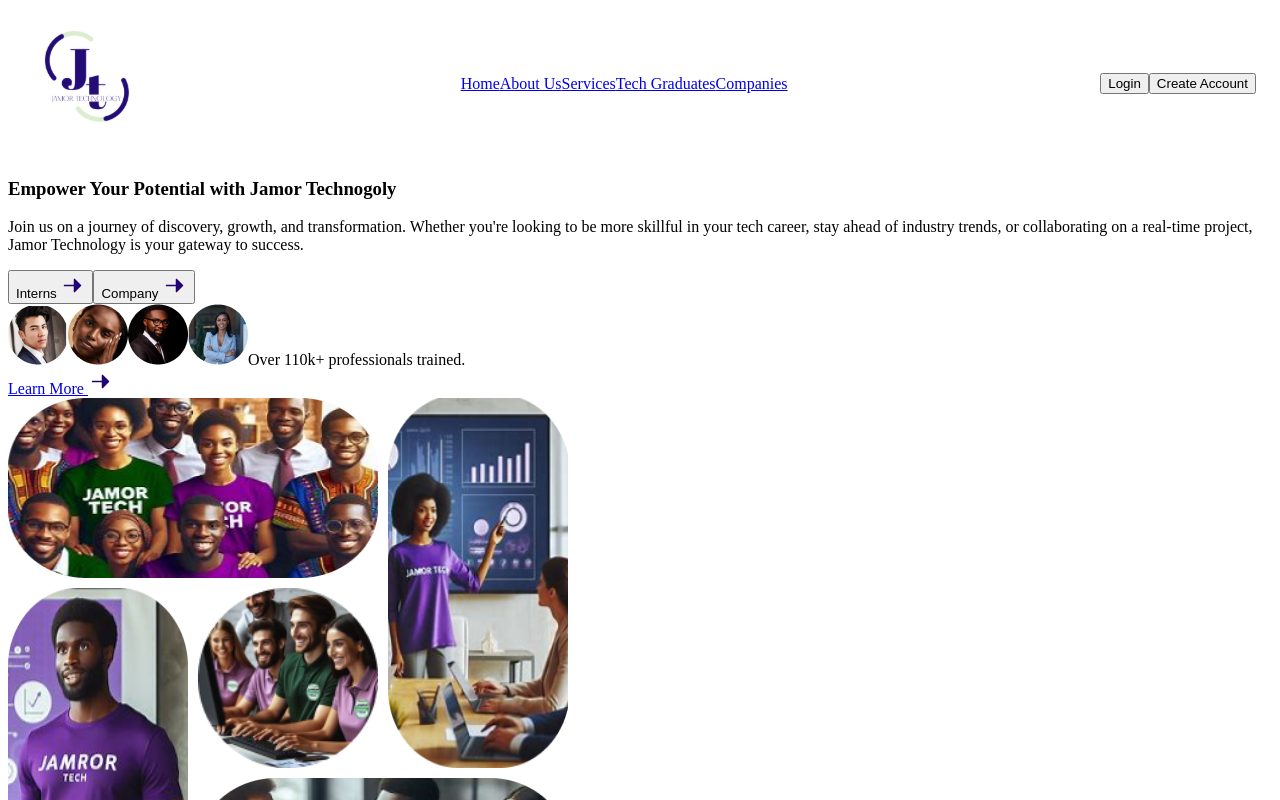
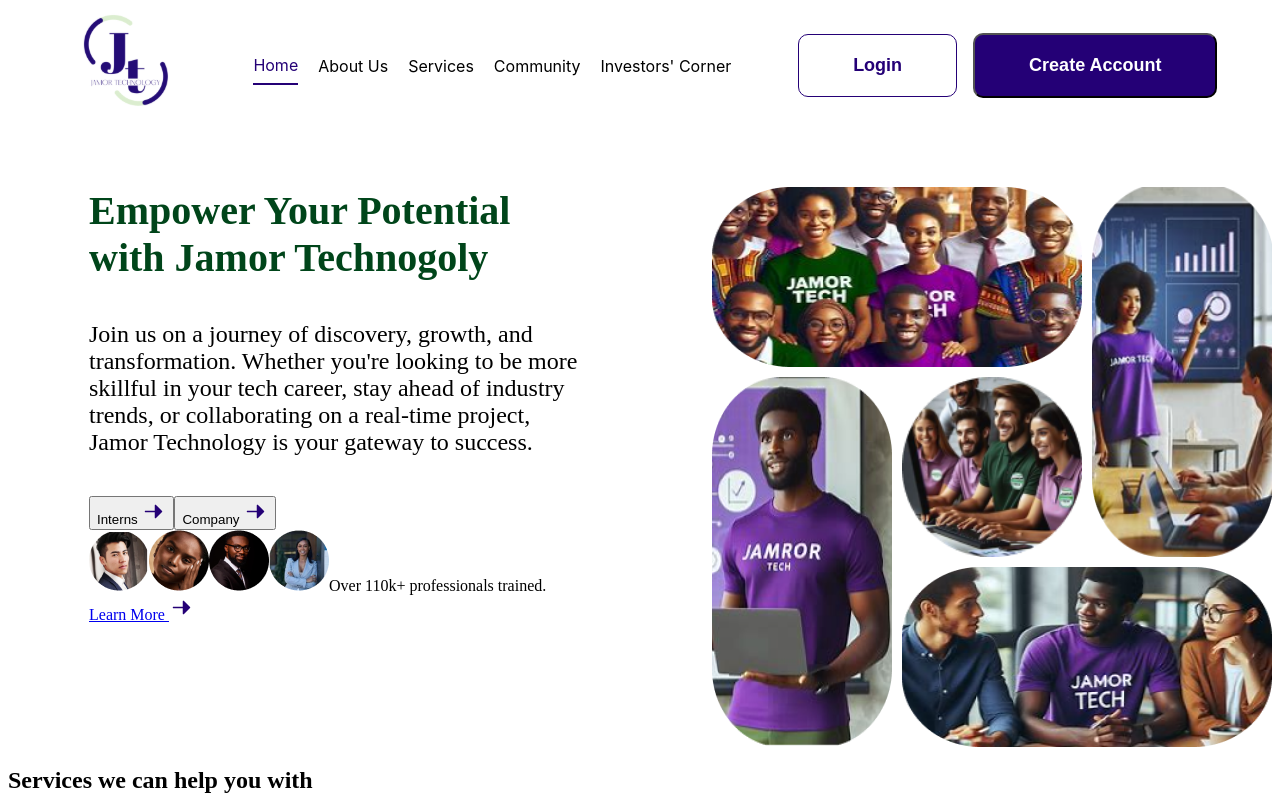
Before and after one commit to Jamor-Technology/FE, a React (Create React App) app in the folder jamort/: page / in a window 1280 px wide. Shown: the top 800 px of the page. Built offline with nearby package versions, Linux system fonts and the light colour scheme.

Commit message:
styled the header component

```diff
--- a/jamort/src/components/Header/Header.css
+++ b/jamort/src/components/Header/Header.css
@@ -1,8 +1,79 @@
+/* Styles for the Header component */
+
 .header {
   display: flex;
   justify-content: space-between;
   align-items: center;
-  padding: var(--spacing-medium);
+  max-height: 115px;
+  margin: 0 auto;
+  padding: 0 54.5px;
   background-color: var(--background-color);
   color: var(text-color);
 }
+
+.logo {
+  display: flex;
+  align-items: center;
+}
+
+.logo-image {
+  width: 124px;
+  height: 115px;
+}
+
+.nav-links {
+  display: flex;
+  align-items: center;
+  gap: 20px;
+}
+
+.nav-links a {
+  font-family: var(--font-family-body);
+  font-size: var(--font-size-small);
+  font-weight: var(--font-weight-regular);
+  color: var(--text-primary-color);
+  text-decoration: none;
+  padding: var(--spacing-small) 0;
+  transition: color 0.3s, border-bottom 0.3s;
+}
+
+.nav-links a.active {
+  color: var(--primary-color);
+  border-bottom: 2px solid var(--primary-color);
+}
+
+.nav-links a:hover {
+  color: var(--primary-color);
+}
+
+.auth-buttons {
+  display: flex;
+  align-items: center;
+  gap: var(--spacing-medium);
+}
+
+.login-button,
+.signup-button {
+  padding: var(--padding-medium) calc(3 * var(--font-size-medium));
+  font-size: var(--font-size-medium);
+  font-weight: var(--font-weight-bold);
+  border-radius: var(--border-radius-small);
+  cursor: pointer;
+  transition: background-color 0.3s;
+}
+
+.login-button {
+  background-color: var(--text-secondary-color);
+  color: var(--text-secondary-color-purple);
+  border: 1px solid var(--border-color);
+}
+
+.signup-button {
+  background-color: var(--primary-color);
+  color: var(--text-secondary-color);
+}
+
+.login-button:hover,
+.signup-button:hover {
+  background-color: var(--secondary-color);
+}
--- a/jamort/src/components/Header/Header.js
+++ b/jamort/src/components/Header/Header.js
@@ -1,20 +1,51 @@
-import React from 'react';
+import React, { useState } from 'react';
 import './Header.css';
-
 import logo from '../../assets/logos/jamorT-logo.svg';
 
 const Header = () => {
+  const [activeLink, setActiveLink] = useState('#home');
+
   return (
     <header className='header'>
       <div className='logo'>
-            <img src={logo} alt="Jamor Technology Logo" className='logo-image'></img>
+        <img src={logo} alt="Jamor Technology Logo" className='logo-image' />
       </div>
       <nav className='nav-links'>
-            <a href='#home'>Home</a>
-            <a href='#about-us'>About Us</a>
-            <a href='#services'>Services</a>
-            <a href='#tech-graduates'>Tech Graduates</a>
-            <a href='#companies'>Companies</a>
+        <a
+          href='#home'
+          className={activeLink === '#home' ? 'active' : ''}
+          onClick={() => setActiveLink('#home')}
+        >
+          Home
+        </a>
+        <a
+          href='#about-us'
+          className={activeLink === '#about-us' ? 'active' : ''}
+          onClick={() => setActiveLink('#about-us')}
+        >
+          About Us
+        </a>
+        <a
+          href='#services'
+          className={activeLink === '#services' ? 'active' : ''}
+          onClick={() => setActiveLink('#services')}
+        >
+          Services
+        </a>
+        <a
+          href='#community'
+          className={activeLink === '#community' ? 'active' : ''}
+          onClick={() => setActiveLink('#community')}
+        >
+          Community
+        </a>
+        <a
+          href='#investors-corner'
+          className={activeLink === '#investors-corner' ? 'active' : ''}
+          onClick={() => setActiveLink('#investors-corner')}
+        >
+          Investors' Corner
+        </a>
       </nav>
       <div className='auth-buttons'>
         <button className='login-button'>Login</button>
--- a/jamort/src/components/HeroSection/HeroSection.css
+++ b/jamort/src/components/HeroSection/HeroSection.css
@@ -0,0 +1,33 @@
+/* General style for the HeroSection component */
+
+.hero-body {
+  display: flex;
+  justify-content: center;
+  align-items: top;
+  margin-top: 64px;
+  margin-left: 81px;
+}
+
+.left-content {
+  flex: 1;
+  display: flex;
+  flex-direction: column;
+  justify-content: top;
+  margin-right: 132px;
+}
+
+
+.card h3 {
+  font-size: var(--header-font-size-xlarge);
+  color: var(--secondary-color);
+  font-weight: var(--font-weight-bold);
+  margin-bottom: 40px;
+  margin-top: 0;
+}
+
+.card p {
+  font-size: var(--font-size-large);
+  color: var(--tex-primary-color);
+  font-weight: var(--font-weight-regular);
+  margin-bottom: 40px;
+}
--- a/jamort/src/components/HeroSection/HeroSection.js
+++ b/jamort/src/components/HeroSection/HeroSection.js
@@ -6,6 +6,7 @@ import ellipse2 from "../../assets/images/Ellipse2.png";
 import ellipse3 from "../../assets/images/Ellipse3.png";
 import ellipse4 from "../../assets/images/Ellipse4.png";
 import ImageBanner from "../HeroImageBanner/ImageBanner";
+import "./HeroSection.css";
 
 const ellipses = [ellipse4, ellipse3, ellipse2, ellipse1];
 
--- a/jamort/src/variables.css
+++ b/jamort/src/variables.css
@@ -21,6 +21,12 @@
   --font-size-small: 16px;
   --font-size-medium: 18px;
   --font-size-large: 24px;
+
+/* Header font size */
+  --header-font-size-small: 24px;
+  --header-font-size-medium: 28px;
+  --header-font-size-large: 32px;
+  --header-font-size-xlarge: 40px;
 
 /* Font weight */
   --font-weight-light: 300;
```
Lines whose indentation alone changed are shown as unchanged.
